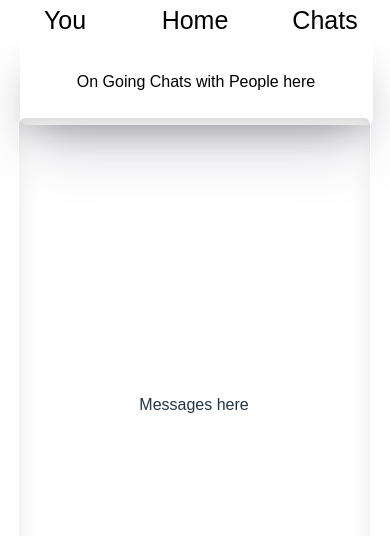
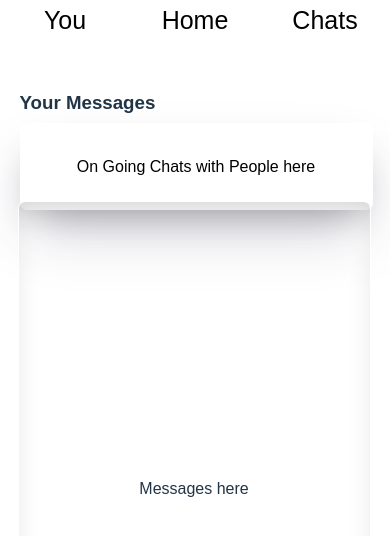
Before and after one commit to GundogCodes/GoodForum., a React (Vite) app: page /chats in a window 390 px wide. Shown: the top 536 px of the page. Built offline with nearby package versions, Linux system fonts and the light colour scheme.

Commit message:
fixed chats page mobile css

```diff
--- a/src/pages/ChatsPage/ChatsPage.module.scss
+++ b/src/pages/ChatsPage/ChatsPage.module.scss
@@ -21,7 +21,7 @@
 
 @media (max-width:900px){
     .ChatsPage{
-    top:0;
+    top:10vh;
 
     }
 }
```
